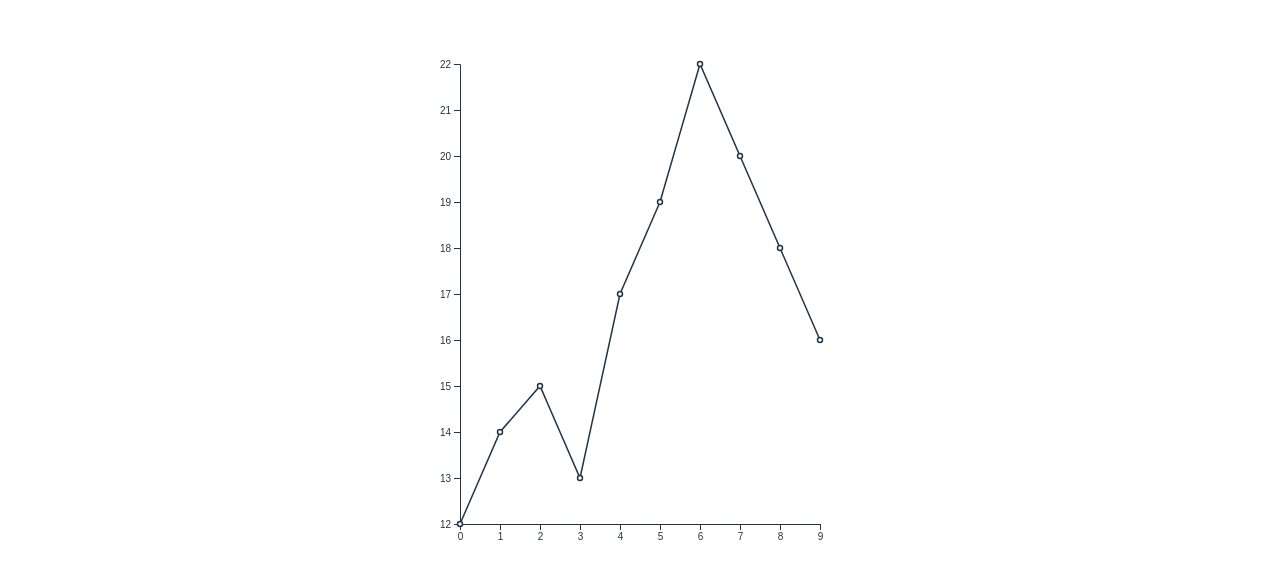
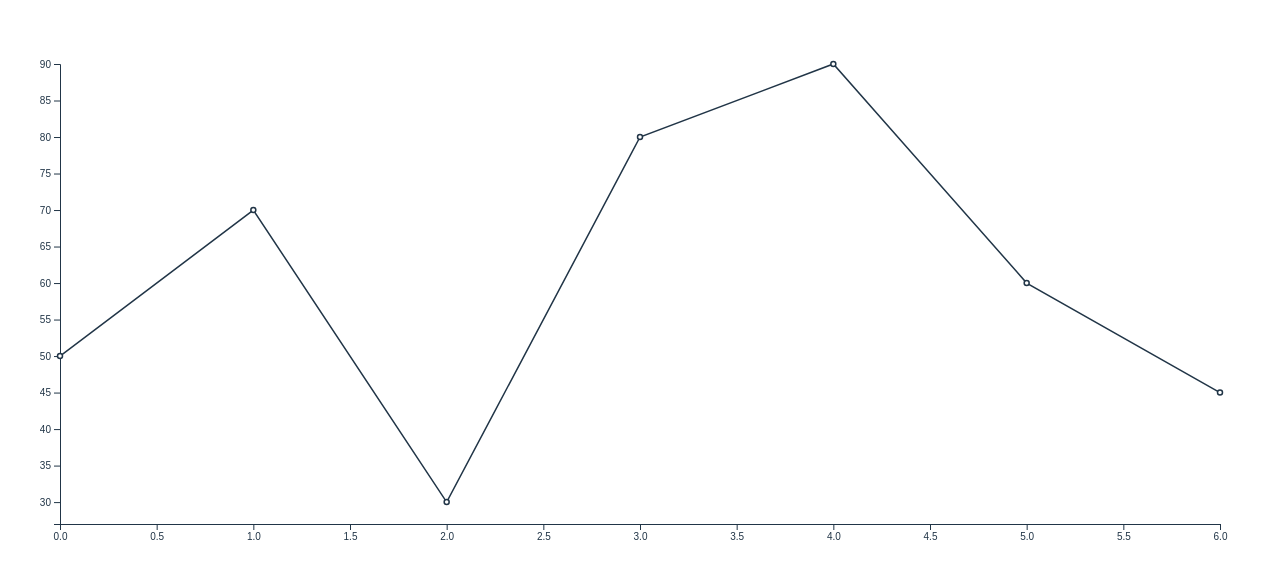
Before and after one commit to MeyDetour/d3-dashboard2, a React (Vite) app: page / in a window 1280 px wide. Shown: the part 103-682 px from the top of the page. Built offline with nearby package versions, Linux system fonts and the light colour scheme.

Commit message:
feat: edit lienchart

```diff
--- a/src/App.jsx
+++ b/src/App.jsx
@@ -1,15 +1,12 @@
 import { useState } from 'react'
-import reactLogo from './assets/react.svg'
-import viteLogo from '/vite.svg'
 import './App.css'
-import LinePlot from "./page/LinePlot.jsx";
+import Dashboard from "./page/dashboard.jsx";
 
 function App() {
-  const [count, setCount] = useState(0)
 
   return (
     <>
-      <LinePlot data={[12, 14, 15, 13, 17, 19, 22, 20, 18, 16]   }></LinePlot>
+      <Dashboard></Dashboard>
     </>
   )
 }
--- a/src/page/LinePlot.jsx
+++ /dev/null
@@ -1,29 +0,0 @@
-import * as d3 from 'd3';
-import {useEffect, useRef} from "react";
-
-export default function LinePlot({
-                                     data,
-                                     width = 400, height = 500,
-                                     marginTop = 20,
-                                     marginRight = 20,
-                                     marginBottom = 20,
-                                     marginLeft = 20
-                                 }){
-    const gx = useRef();
-    const gy = useRef();
-    const x = d3.scaleLinear([0, data.length - 1], [marginLeft, width - marginRight]);
-    const y = d3.scaleLinear(d3.extent(data), [height - marginBottom, marginTop]);
-    const line = d3.line((d, i) => x(i), y);
-    useEffect(() => void d3.select(gx.current).call(d3.axisBottom(x)), [gx, x]);
-    useEffect(() => void d3.select(gy.current).call(d3.axisLeft(y)), [gy, y]);
-    return (
-        <svg width={width} height={height}>
-            <g ref={gx} transform={`translate(0,${height - marginBottom})`} />
-            <g ref={gy} transform={`translate(${marginLeft},0)`} />
-            <path fill="none" stroke="currentColor" strokeWidth="1.5" d={line(data)} />
-            <g fill="white" stroke="currentColor" strokeWidth="1.5">
-                {data.map((d, i) => (<circle key={i} cx={x(i)} cy={y(d)} r="2.5" />))}
-            </g>
-        </svg>
-    );
-}
--- /dev/null
+++ b/src/page/dashboard.jsx
@@ -0,0 +1,23 @@
+import {useEffect, useState} from "react";
+import TraficLine from "./graph/traficLine.jsx";
+
+export default function Dashboard() {
+    const [data, setData] = useState(null);
+
+    useEffect(() => {
+        async function getData() {
+            let res = await fetch("/src/page/data.json")
+            res = await res.json()
+            console.log(res)
+            setData(res)
+        }
+
+        getData()
+    }, [])
+
+    if (!data) return null;
+
+    return (
+        <TraficLine data={data}></TraficLine>
+    )
+}
--- /dev/null
+++ b/src/page/data.json
@@ -0,0 +1,39 @@
+{
+  "totalUserCreated": 1200,
+  "totalOrder": 1750,
+  "users": {
+    "connected": [80, 90, 85, 75, 70, 95, 85],
+    "buySomething": [40, 45, 50, 35, 38, 55, 48],
+    "clear": [10, 12, 9, 15, 18, 11, 8],
+    "firstOrder": [18, 22, 19, 25, 21, 27, 20],
+    "new": [15, 20, 18, 22, 17, 19, 23]
+  },
+  "trafic": {
+    "totalVisitsOfMonth": [1200, 1250, 1100, 1300, 1350, 1220, 1275],
+    "totalVisitsOfWeek": [250, 270, 230, 280, 290, 260, 245],
+    "regularUsers": 450,
+    "giveUpUsers": 95,
+    "searchTime": 80
+  },
+  "products": {
+    "bestSeller": {
+      "name": "Robe en soie dorée",
+      "price": 890
+    },
+    "worstSeller": {
+      "name": "Chaussettes en cachemire",
+      "price": 85
+    }
+  },
+  "cart": {
+    "mostExpensiveCart": 18750,
+    "cheapestCart": 120,
+    "largestCart": 15,
+    "leastFilledtCart": 1,
+    "totalOrderThisWeek": 85,
+    "cleanedCart": 12,
+    "averageOfNumberOfProduct": 3,
+    "turnOverThisWeek": 224000,
+    "totlaUserWithoutOrder": 45
+  }
+}
--- /dev/null
+++ b/src/page/graph/traficLine.jsx
@@ -0,0 +1,44 @@
+import * as d3 from 'd3';
+import {useEffect, useRef} from "react";
+
+export default function TraficLine({
+                                       data,
+                                       width = 1200, height = 500,
+                                       marginTop = 20,
+                                       marginRight = 20,
+                                       marginBottom = 20,
+                                       marginLeft = 20
+                                   }) {
+
+let visitOfWeek = data.trafic.totalVisitsOfWeek.map((d,i)=>[i,d])
+    let maxValue = d3.extent(visitOfWeek,d=>d[1])[1]
+    let minValue = d3.extent(visitOfWeek,d=>d[1])[0] -3
+    console.log(maxValue, minValue, visitOfWeek);
+
+
+    const gx = useRef();
+    const gy = useRef();
+    const x = d3.scaleLinear([0, visitOfWeek.length -1], [marginLeft, width - marginRight]);
+    console.log([0, visitOfWeek.length -1])  // 0,6
+    console.log(maxValue) //290
+    console.log(minValue) //227
+    console.log([height - marginBottom, marginTop])
+    const y = d3.scaleLinear([minValue,maxValue] , [height - marginBottom, marginTop]);
+
+
+    const line = d3.line()
+        .x(d=>x(d[0]))
+        .y(d=>y(d[1]))
+    useEffect(() => void d3.select(gx.current).call(d3.axisBottom(x)), [gx, x]);
+    useEffect(() => void d3.select(gy.current).call(d3.axisLeft(y)), [gy, y]);
+    return (
+        <svg width={width} height={height}>
+            <g ref={gx} transform={`translate(0,${height - marginBottom})`}/>
+            <g ref={gy} transform={`translate(${marginLeft},0)`}/>
+            <path fill="none" stroke="currentColor" strokeWidth="1.5" d={line(visitOfWeek)}/>
+            <g fill="white" stroke="currentColor" strokeWidth="1.5">
+                {visitOfWeek.map((d, i) => (<circle key={i} cx={x(d[0])} cy={y(d[1])} r="2.5"/>))}
+            </g>
+        </svg>
+    );
+}
```
